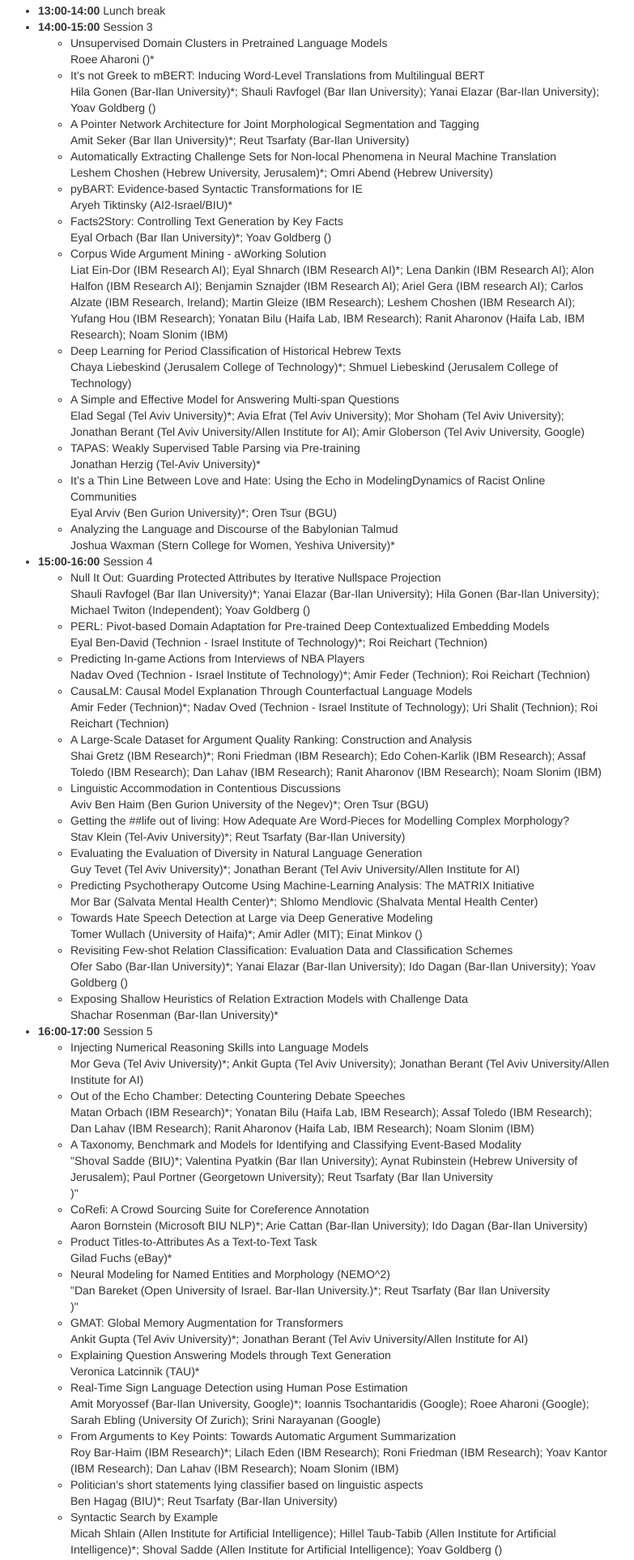
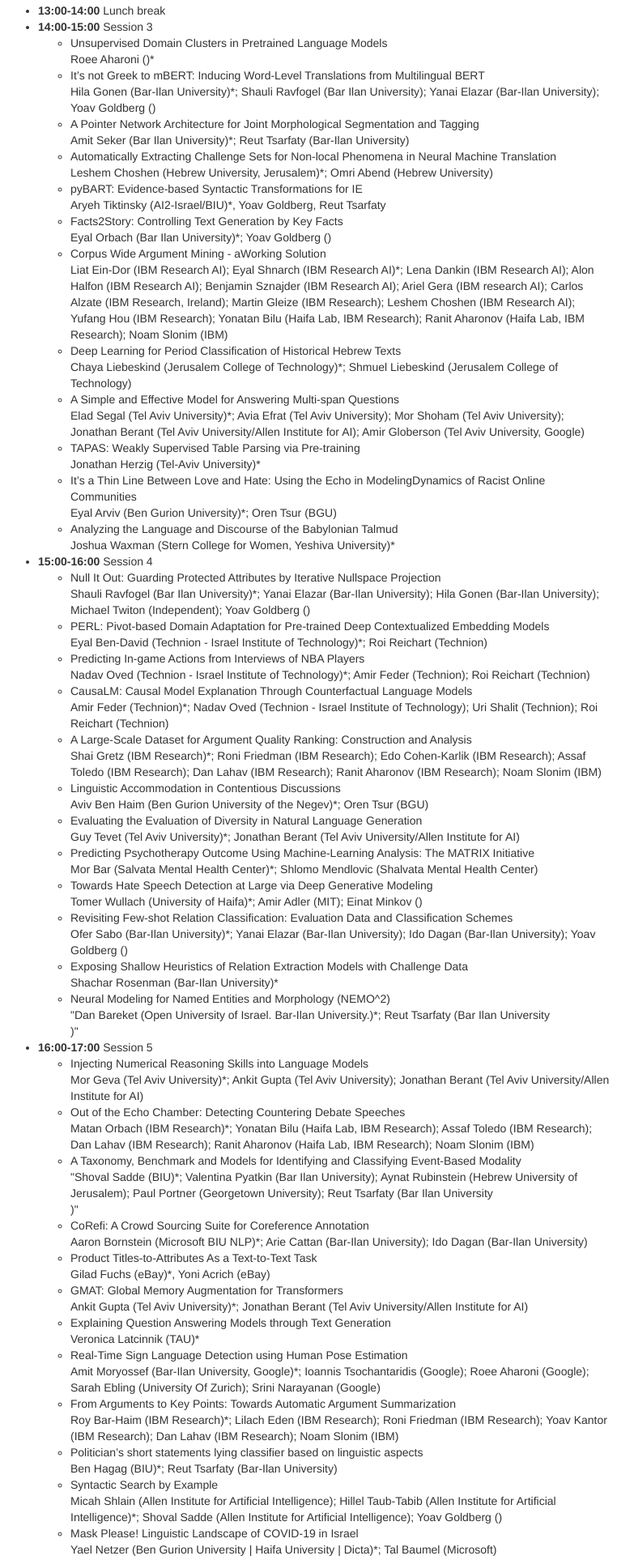
Before and after one commit to ISCOL2020/ISCOL2020.github.io, a plain HTML site: page index.html in a window 1280 px wide. Shown: the part 2125-4051 px from the top of the page at 81% size, without its empty margins (63-846 px from the left). Drawn offline with nearby package versions, Linux system fonts and the light colour scheme.

Commit message:
Update index.html

```diff
--- a/index.html
+++ b/index.html
@@ -136,7 +136,7 @@
 <li>It’s not Greek to mBERT: Inducing Word-Level Translations from Multilingual BERT<br/>Hila Gonen (Bar-Ilan University)*; Shauli Ravfogel (Bar Ilan University); Yanai Elazar (Bar-Ilan University); Yoav Goldberg ()</li>
 <li>A Pointer Network Architecture for Joint Morphological Segmentation and Tagging<br/>Amit Seker (Bar Ilan University)*; Reut Tsarfaty (Bar-Ilan University)</li>
 <li>Automatically Extracting Challenge Sets for Non-local Phenomena in Neural Machine Translation<br/>Leshem Choshen (Hebrew University, Jerusalem)*; Omri Abend (Hebrew University)</li>
-<li>pyBART: Evidence-based Syntactic Transformations for IE<br>Aryeh Tiktinsky (AI2-Israel/BIU)*</li>
+<li>pyBART: Evidence-based Syntactic Transformations for IE<br>Aryeh Tiktinsky (AI2-Israel/BIU)*, Yoav Goldberg, Reut Tsarfaty </li>
 <li>Facts2Story: Controlling Text Generation by Key Facts<br>Eyal Orbach (Bar Ilan University)*; Yoav Goldberg ()</li>
 <li>Corpus Wide Argument Mining - aWorking Solution<br/>Liat Ein-Dor (IBM Research AI); Eyal Shnarch (IBM Research AI)*; Lena Dankin (IBM Research AI); Alon Halfon (IBM Research AI); Benjamin Sznajder (IBM Research AI); Ariel Gera (IBM research AI); Carlos Alzate (IBM Research, Ireland); Martin Gleize (IBM Research); Leshem Choshen (IBM Research AI); Yufang Hou (IBM Research); Yonatan Bilu (Haifa Lab, IBM Research); Ranit Aharonov (Haifa Lab, IBM Research); Noam Slonim (IBM)</li>
 <li>Deep Learning for Period Classification of Historical Hebrew Texts<br/>Chaya Liebeskind (Jerusalem College of Technology)*; Shmuel Liebeskind (Jerusalem College of Technology)</li>
@@ -157,12 +157,12 @@
 <li>CausaLM: Causal Model Explanation Through Counterfactual Language Models<br/>Amir Feder (Technion)*; Nadav Oved (Technion - Israel Institute of Technology); Uri Shalit (Technion); Roi Reichart (Technion)</li>
 <li>A Large-Scale Dataset for Argument Quality Ranking: Construction and Analysis<br/>Shai Gretz (IBM Research)*; Roni Friedman (IBM Research); Edo Cohen-Karlik (IBM Research); Assaf Toledo (IBM Research); Dan Lahav (IBM Research); Ranit Aharonov (IBM Research); Noam Slonim (IBM)</li>
 <li>Linguistic Accommodation in Contentious Discussions<br/>Aviv Ben Haim (Ben Gurion University of the Negev)*; Oren Tsur (BGU)</li>
-<li>Getting the ##life out of living: How Adequate Are Word-Pieces for Modelling Complex Morphology?<br/>Stav Klein (Tel-Aviv University)*; Reut Tsarfaty (Bar-Ilan University)</li>
 <li>Evaluating the Evaluation of Diversity in Natural Language Generation<br/>Guy Tevet (Tel Aviv University)*; Jonathan Berant (Tel Aviv University/Allen Institute for AI)</li>
 <li>Predicting Psychotherapy Outcome Using Machine-Learning Analysis: The MATRIX Initiative<br/>Mor Bar (Salvata Mental Health Center)*; Shlomo Mendlovic (Shalvata Mental Health Center)</li>
 <li>Towards Hate Speech Detection at Large via Deep Generative Modeling<br/>Tomer Wullach (University of Haifa)*; Amir Adler (MIT); Einat Minkov ()</li>
 <li>Revisiting Few-shot Relation Classification: Evaluation Data and Classification Schemes<br/>Ofer Sabo (Bar-Ilan University)*; Yanai Elazar (Bar-Ilan University); Ido Dagan (Bar-Ilan University); Yoav Goldberg ()</li>
 <li>Exposing Shallow Heuristics of Relation Extraction Models with Challenge Data<br/>Shachar Rosenman (Bar-Ilan University)*</li>
+	<li>Neural Modeling for Named Entities and Morphology (NEMO^2)<br/>"Dan Bareket (Open University of Israel. Bar-Ilan University.)*; Reut Tsarfaty (Bar Ilan University<br/>)"</li>
 </ul>
 </li>
 
@@ -173,14 +173,14 @@
 <li>Out of the Echo Chamber: Detecting Countering Debate Speeches<br/>Matan Orbach (IBM Research)*; Yonatan Bilu (Haifa Lab, IBM Research); Assaf Toledo (IBM Research); Dan Lahav (IBM Research); Ranit Aharonov (Haifa Lab, IBM Research); Noam Slonim (IBM)</li>
 <li>A Taxonomy, Benchmark  and  Models for Identifying and Classifying Event-Based Modality<br/>"Shoval Sadde (BIU)*; Valentina  Pyatkin (Bar Ilan University); Aynat Rubinstein (Hebrew University of Jerusalem); Paul Portner (Georgetown University); Reut Tsarfaty (Bar Ilan University<br/>)"</li>
 <li>CoRefi: A Crowd Sourcing Suite for Coreference Annotation<br/>Aaron Bornstein (Microsoft BIU NLP)*; Arie Cattan (Bar-Ilan University); Ido Dagan (Bar-Ilan University)</li>
-<li>Product Titles-to-Attributes As a Text-to-Text Task<br/>Gilad Fuchs (eBay)*</li>
-<li>Neural Modeling for Named Entities and Morphology (NEMO^2)<br/>"Dan Bareket (Open University of Israel. Bar-Ilan University.)*; Reut Tsarfaty (Bar Ilan University<br/>)"</li>
+<li>Product Titles-to-Attributes As a Text-to-Text Task<br/>Gilad Fuchs (eBay)*, Yoni Acrich (eBay)</li>
 <li>GMAT: Global Memory Augmentation for Transformers<br/>Ankit Gupta (Tel Aviv University)*; Jonathan Berant (Tel Aviv University/Allen Institute for AI)</li>
 <li>Explaining Question Answering Models through Text Generation<br/>Veronica Latcinnik (TAU)*</li>
 <li>Real-Time Sign Language Detection using Human Pose Estimation<br/>Amit Moryossef (Bar-Ilan University, Google)*; Ioannis Tsochantaridis (Google); Roee Aharoni (Google); Sarah Ebling (University Of Zurich); Srini Narayanan (Google)</li>
 <li>From Arguments to Key Points: Towards Automatic Argument Summarization<br/>Roy Bar-Haim (IBM Research)*; Lilach Eden (IBM Research); Roni Friedman (IBM Research); Yoav Kantor (IBM Research); Dan Lahav (IBM Research); Noam Slonim (IBM)</li>
 <li>Politician’s short statements lying classifier based on linguistic aspects<br/>Ben Hagag (BIU)*; Reut Tsarfaty (Bar-Ilan University)</li>
 <li>Syntactic Search by Example<br/>Micah Shlain (Allen Institute for Artificial Intelligence); Hillel Taub-Tabib (Allen Institute for Artificial Intelligence)*; Shoval Sadde (Allen Institute for Artificial Intelligence); Yoav Goldberg ()</li>
+<li>Mask Please! Linguistic Landscape of COVID-19 in Israel<br/>Yael Netzer (Ben Gurion University | Haifa University | Dicta)*; Tal Baumel (Microsoft)</li>
 </ul>
 </li>
 
@@ -198,7 +198,6 @@
 <li>Comparing the Attention Model with New pre/post Model<br/>Dror Mughaz (lev academic center)*; Ariel Eshel (lev academic center); Alon Elimelech (lev academic center)</li>
 <li>Improving Compositional Generalization in Semantic Parsing<br/>Inbar Oren (Tel Aviv University)*; Jonathan Herzig (Tel-Aviv University); Nitish Gupta (University of Pennsylvania); Matt Gardner (AI2); Jonathan Berant (Tel-Aviv University)</li>
 <li>Latent Compositional Representations Improve Systematic Generalization in Grounded Question Answering<br/>Ben Bogin (Tel-Aviv University)*; Sanjay Subramanian (Allen Institute for Artificial Intelligence); Matt Gardner (AI2); Jonathan Berant (Tel Aviv University/Allen Institute for AI)</li>
-<li>Mask Please! Linguistic Landscape of COVID-19 in Israel<br/>Yael Netzer (Ben Gurion University | Haifa University | Dicta)*; Tal Baumel (Microsoft)</li>
 </ul>
 </li>
 
```
